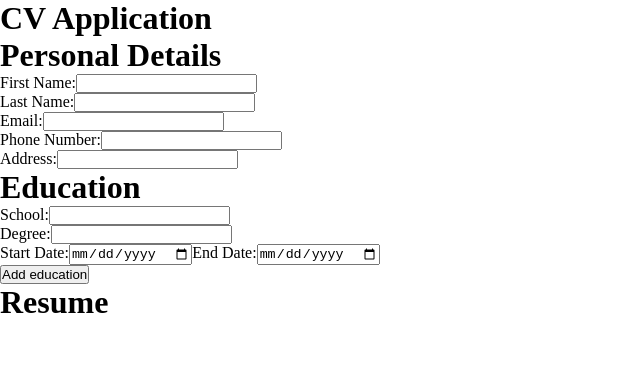
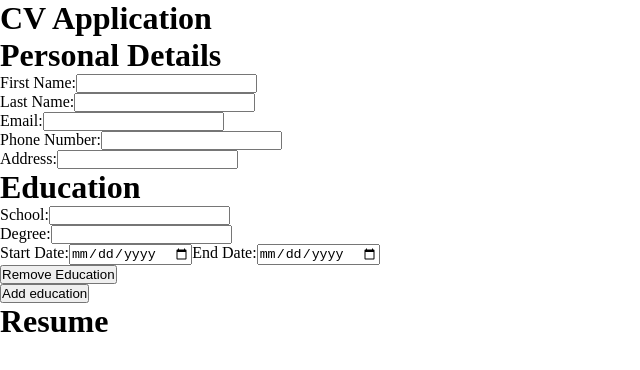
Before and after one commit to KimMillena/cv-application, a React (Vite) app: page / in a window 1280 px wide. Shown: the top 370 px of the page, without its empty margins (0-640 px from the left). Built offline with nearby package versions, Linux system fonts and the light colour scheme.

Commit message:
Add remove education button/functionality

```diff
--- a/src/App.jsx
+++ b/src/App.jsx
@@ -62,6 +62,12 @@ function App() {
     ])
   };
 
+  const handleRemoveEducation = (id) => {
+    setEducationList(prevEducation =>
+      prevEducation.filter(education => education.id !== id)
+    );
+  };
+
   return (
     <>
       <h1>CV Application</h1>
@@ -74,8 +80,8 @@ function App() {
           key={education.id}
           educationDetails={education}
           onChange={(e) => handleEducationDetailsChange(e, education.id)}
-          btnLabel="Add education"
-          onClick={handleAddEducation}
+          onAdd={handleAddEducation}
+          onRemove={() => handleRemoveEducation(education.id)}
         />
       ))}
       <ResumeSection
--- a/src/components/Button.jsx
+++ b/src/components/Button.jsx
@@ -1,11 +1,11 @@
-function Button({ label, onClick }) {
+function Button({ btnLabel, onClick }) {
     return (
         <>
             <button
                 type="button"
                 onClick={onClick}
             >
-                {label}
+                {btnLabel}
             </button>
         </>
     );
--- a/src/components/education/EducationForm.jsx
+++ b/src/components/education/EducationForm.jsx
@@ -1,4 +1,6 @@
-function EducationForm({ educationDetails, onChange }) {
+import Button from '../Button';
+
+function EducationForm({ educationDetails, onChange, onRemove }) {
     return (
         <form className="education-form">
             <div>
@@ -40,6 +42,10 @@ function EducationForm({ educationDetails, onChange }) {
                     onChange={onChange}
                 />
             </div>
+            <Button
+                btnLabel="Remove Education"
+                onClick={onRemove}
+            />
         </form>
     );
 }
--- a/src/components/education/EducationSection.jsx
+++ b/src/components/education/EducationSection.jsx
@@ -1,17 +1,18 @@
 import EducationForm from './EducationForm';
 import Button from '../Button';
 
-function EducationSection({ educationDetails, onChange, btnLabel, onClick }) {
+function EducationSection({ educationDetails, onChange, onAdd, onRemove }) {
     return (
         <div className="education-section">
             <h1>Education</h1>
             <EducationForm
                 educationDetails={educationDetails}
                 onChange={onChange}
+                onRemove={onRemove}
             />
             <Button
-                label={btnLabel}
-                onClick={onClick}
+                btnLabel="Add education"
+                onClick={onAdd}
             />
         </div>
     );
```
